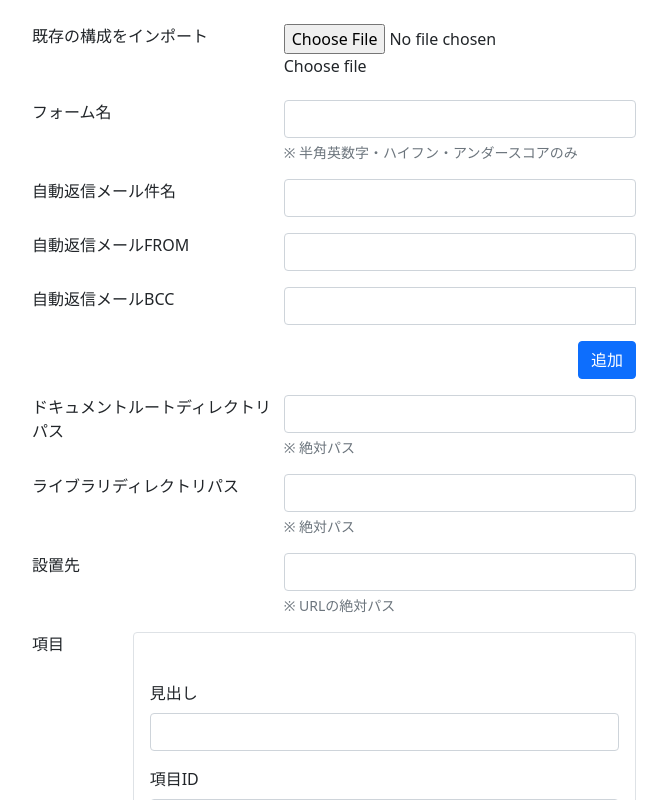
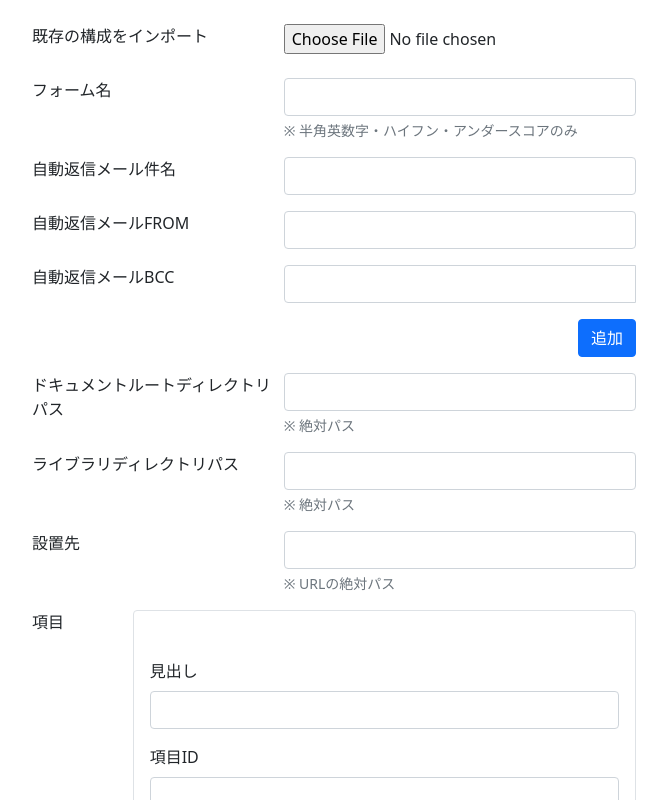
Before and after one commit to SimpleWayCorp/inquiry_php_generator, a Vue app: page / in a window 1280 px wide. Shown: the top 800 px of the page, without its empty margins (306-973 px from the left). Built offline with nearby package versions, Linux system fonts and the light colour scheme.

Commit message:
jsonファイル以外はエラーメッセージ表示

```diff
--- a/src/App.vue
+++ b/src/App.vue
@@ -8,12 +8,13 @@
                         <input
                             name="configFile"
                             type="file"
-                            @change="fileChange"
+                            @change="changeFile"
                             id="inputFile"
+                            class="w-100 mb-2"
+                            :class="{ 'is-invalid': fileError }"
                         />
-                        <label class="custom-file-label" for="inputFile"
-                            >Choose file</label
-                        >
+                        <span class="invalid-feedback">{{ fileError }}</span>
+                        <!-- <button class="btn btn-secondary">削除</button> -->
                     </div>
                 </div>
 
@@ -285,6 +286,7 @@
                 <div class="row mb-5">
                     <label class="col-2">項目</label>
                     <div v-if="isFileChange" class="col-10 p-0">
+
                         <form-item
                             v-for="(item, index) in items"
                             :key="index"
@@ -297,7 +299,6 @@
                             :change-typedform="changeTypedForm"
                             :update-is-file-change="updateIsFileChange"
                         ></form-item>
-                        {{ items }}
 
                         <div class="d-flex justify-content-center">
                             <button @click="addItem" class="btn btn-primary">
@@ -374,6 +375,7 @@ export default {
             typeValue: 1,
             isFileChange: true,
             error: {},
+            fileError: null
         }
     },
     computed: {
@@ -426,12 +428,31 @@ export default {
             this.isFileChange = false
             this.$nextTick(() => (this.isFileChange = true))
         },
-        fileChange(e) {
+        changeFile(e) {
             const files = e.target.files
+            this.fileError = null
+
             if (!files.length) {
                 return
             }
-            this.createForm(files[0])
+            if (this.checkFile(files[0])) {
+                this.createForm(files[0])
+            }
+        },
+        checkFile(files) {
+            let result = true
+            // const SIZE_LIMIT = 5000000
+
+            if (files.type !== 'application/json') {
+                this.fileError = 'jsonファイルをインポートしてください'
+                result = false
+            }
+            // if (files.size > SIZE_LIMIT) {
+            //     this.fileError = 'ファイルサイズが上限を超えました'
+            //     result = false
+            // }
+
+            return result
         },
         createForm(file) {
             const reader = new FileReader()
@@ -751,6 +772,13 @@ export default {
                 )
             )
         },
+        createHelper(helper) {
+            helper.file('Csrf.php', csrf)
+            helper.file('Mail.php', mail)
+            helper.file('Sanitize.php', sanitize)
+            helper.file('Template.php', template)
+            helper.file('Validation.php', validation)
+        },
         createBuildFolder(privateFolder, items) {
             const BuildFolder = privateFolder.folder('Build')
             const privateUrlFolder = this.createFolder(
@@ -835,14 +863,7 @@ export default {
                     saveAs(content, 'example.zip')
                 })
             }
-        },
-        createHelper(helper) {
-            helper.file('Csrf.php', csrf)
-            helper.file('Mail.php', mail)
-            helper.file('Sanitize.php', sanitize)
-            helper.file('Template.php', template)
-            helper.file('Validation.php', validation)
-        },
+        }
     },
 }
 </script>
```
